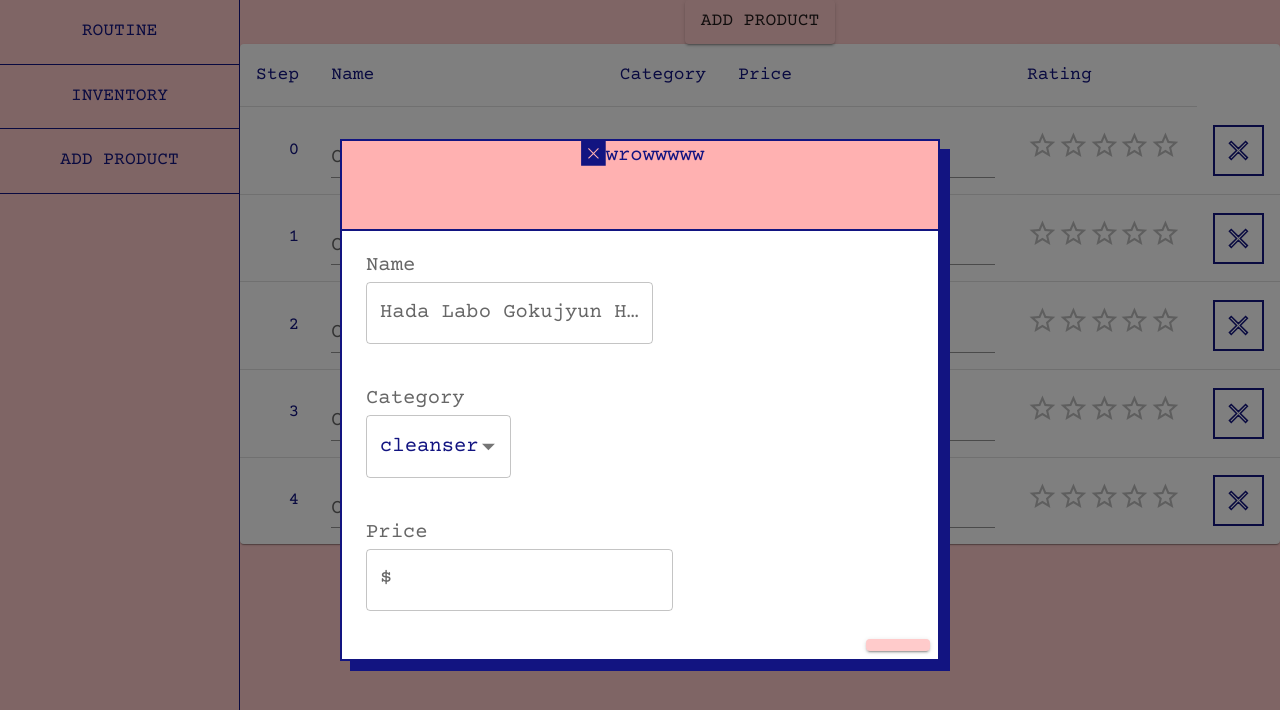
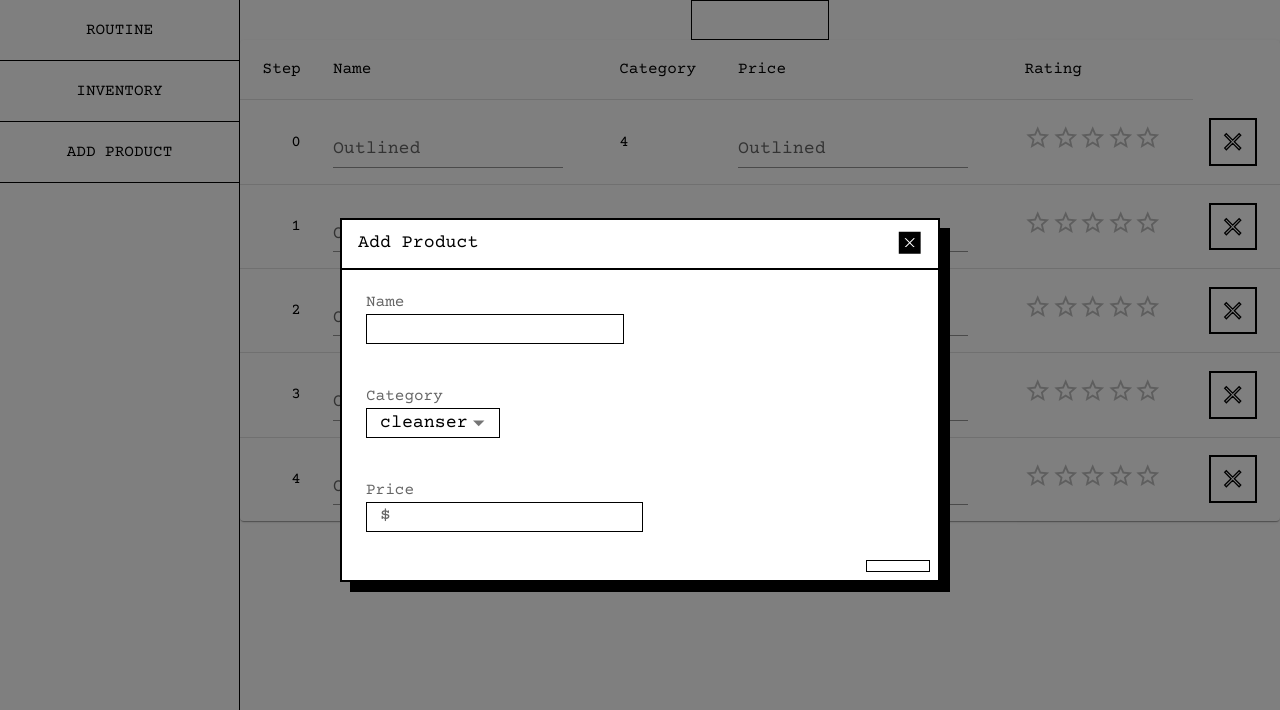
Before and after one commit to selinadan/skincare-app, a React (Vite) app in the folder frontend/: page /routine in a window 1280 px wide. Shown: the top 710 px of the page. Built offline with nearby package versions, Linux system fonts and the light colour scheme.

Commit message:
PROJ-1: fix task bar

```diff
--- a/frontend/src/components/Modal/ProductModal.tsx
+++ b/frontend/src/components/Modal/ProductModal.tsx
@@ -9,6 +9,7 @@ import Button from '@mui/material/Button';
 import InputAdornment from '@mui/material/InputAdornment';
 import Select, { SelectChangeEvent } from '@mui/material/Select';
 import MenuItem from '@mui/material/MenuItem';
+import Stack from '@mui/material/Stack';
 
 import StyledTitleBar from 'Components/common/StyledTitleBar';
 
@@ -80,12 +81,14 @@ export default function ProductModal() {
 				open={isOpen}
 				onClose={() => handleOpenModal(false)}
 			>
-				<StyledTitleBar onClose={() => handleOpenModal(false)} />
+				<StyledTitleBar
+					title={translations.addProduct}
+					onClose={() => handleOpenModal(false)}
+				/>
 				<DialogContent>
 					<DialogContentText>{translations.name}</DialogContentText>
 					<TextField
 						required
-						label={!product.name ? translations.sampleName : ''}
 						name={PRODUCT_ATTRIBUTES.name}
 						onChange={handleInputChange}
 						value={newProduct.name}
@@ -126,7 +129,7 @@ export default function ProductModal() {
 				</DialogContent>
 				<DialogActions>
 					<Button
-						variant="contained"
+						variant="outlined"
 						onClick={() => {
 							handleSubmit();
 							handleOpenModal(true);
--- a/frontend/src/components/Routine/RoutineContainer.tsx
+++ b/frontend/src/components/Routine/RoutineContainer.tsx
@@ -11,7 +11,7 @@ export default function RoutineContainer() {
 	return (
 		<div>
 			<Button
-				variant="contained"
+				variant="outlined"
 				onClick={() => {
 					handleOpenModal(true, MODAL_MODES.create);
 				}}
--- a/frontend/src/components/common/MuiTheme.tsx
+++ b/frontend/src/components/common/MuiTheme.tsx
@@ -1,11 +1,23 @@
 import { createTheme } from '@mui/material/styles';
 
 export const palette = {
-	lighter: '#FFEAE3',
-	light: '#FFCBCB',
-	medium: '#FFB1B1',
-	dark: '#121481',
+	lighter: '#ffffff',
+	light: '#ffffff',
+	medium: '#ffffff',
+	dark: '#000000',
 };
+// export const palette = {
+// 	lighter: '#000000',
+// 	light: '#000000',
+// 	medium: '#000000',
+// 	dark: '#ffffff',
+// };
+// export const palette = {
+// 	lighter: '#FFEAE3',
+// 	light: '#FFCBCB',
+// 	medium: '#FFB1B1',
+// 	dark: '#121481',
+// };
 
 export const theme = createTheme({
 	components: {
@@ -47,26 +59,22 @@ export const theme = createTheme({
 						width: '100%',
 						paddingTop: '1rem',
 						paddingBottom: '1rem',
-						// '&:first-of-type': {
-						// 	borderBottom: 'none',
-						// },
-						// '&:last-of-type': {
-						// 	borderTop: 'none',
-						// },
-						'&:hover': {
-							boxShadow: `10px 10px ${palette.dark}`,
-						},
 					},
 				},
 			},
 		},
 		MuiButton: {
 			styleOverrides: {
+				root: {
+					borderRadius: 0,
+					'&:hover': {
+						boxShadow: `10px 10px ${palette.dark}`,
+					},
+				},
 				outlined: {
 					border: '1px',
 					borderStyle: 'solid',
 					borderColor: palette.dark,
-					borderRadius: 0,
 				},
 			},
 		},
@@ -74,6 +82,7 @@ export const theme = createTheme({
 			styleOverrides: {
 				root: {
 					'& .MuiPaper-root': {
+						backgroundColor: palette.lighter,
 						border: 2,
 						borderStyle: 'solid',
 						borderRadius: 0,
@@ -82,10 +91,31 @@ export const theme = createTheme({
 				},
 			},
 		},
+		MuiDialogContentText: {
+			styleOverrides: {
+				root: {
+					fontSize: '16px',
+				},
+			},
+		},
+		MuiOutlinedInput: {
+			styleOverrides: {
+				root: {
+					height: 30,
+					borderRadius: 0,
+					'&:hover': {
+						boxShadow: `10px 10px ${palette.dark}`,
+					},
+					'& .MuiOutlinedInput-notchedOutline': {
+						borderColor: palette.dark,
+					},
+				},
+			},
+		},
 	},
 	typography: {
 		fontFamily: `'Courier Prime', monospace`,
-		fontSize: 18,
+		fontSize: 16,
 	},
 	palette: {
 		primary: {
--- a/frontend/src/components/common/StyledTitleBar.tsx
+++ b/frontend/src/components/common/StyledTitleBar.tsx
@@ -1,5 +1,6 @@
 import { styled } from '@mui/material/styles';
-import Box from '@mui/material/Box';
+import Grid from '@mui/material/Grid';
+import Container from '@mui/material/Container';
 import IconButton from '@mui/material/IconButton';
 
 import DisabledByDefaultSharpIcon from '@mui/icons-material/DisabledByDefaultSharp';
@@ -7,14 +8,15 @@ import DisabledByDefaultSharpIcon from '@mui/icons-material/DisabledByDefaultSha
 import { palette } from 'Components/common/MuiTheme';
 
 interface StyledTitleBarProps {
+	title: string;
 	onClose: () => void;
 }
 
-const StyledBox = styled(Box)(() => ({
+const StyledGrid = styled(Grid)(() => ({
 	borderBottom: `2px solid ${palette.dark}`,
-	height: 90,
-	alignContent: 'center',
-	justifyContent: 'center',
+	height: 50,
+	justifyContent: 'space-between',
+	alignItems: 'center',
 	display: 'flex',
 	backgroundColor: palette.medium,
 	'& .MuiIconButton-root': {
@@ -29,13 +31,20 @@ const StyledBox = styled(Box)(() => ({
 	},
 }));
 
-export default function StyledTitleBar({ onClose }: StyledTitleBarProps) {
+export default function StyledTitleBar({
+	title,
+	onClose,
+}: StyledTitleBarProps) {
 	return (
-		<StyledBox>
-			<IconButton onClick={() => onClose()}>
-				<DisabledByDefaultSharpIcon />
-			</IconButton>
-			wrowwwww
-		</StyledBox>
+		<StyledGrid container>
+			<Grid item marginLeft={2}>
+				{title}
+			</Grid>
+			<Grid item marginRight={2}>
+				<IconButton onClick={() => onClose()}>
+					<DisabledByDefaultSharpIcon />
+				</IconButton>
+			</Grid>
+		</StyledGrid>
 	);
 }
--- a/frontend/src/utils/translations.ts
+++ b/frontend/src/utils/translations.ts
@@ -10,5 +10,4 @@ export const translations = {
 	actions: 'Actions',
 	addProduct: 'Add Product',
 	editProduct: 'Edit Product',
-	sampleName: 'Hada Labo Gokujyun Hydrating Foam Cleanser',
 };
```
